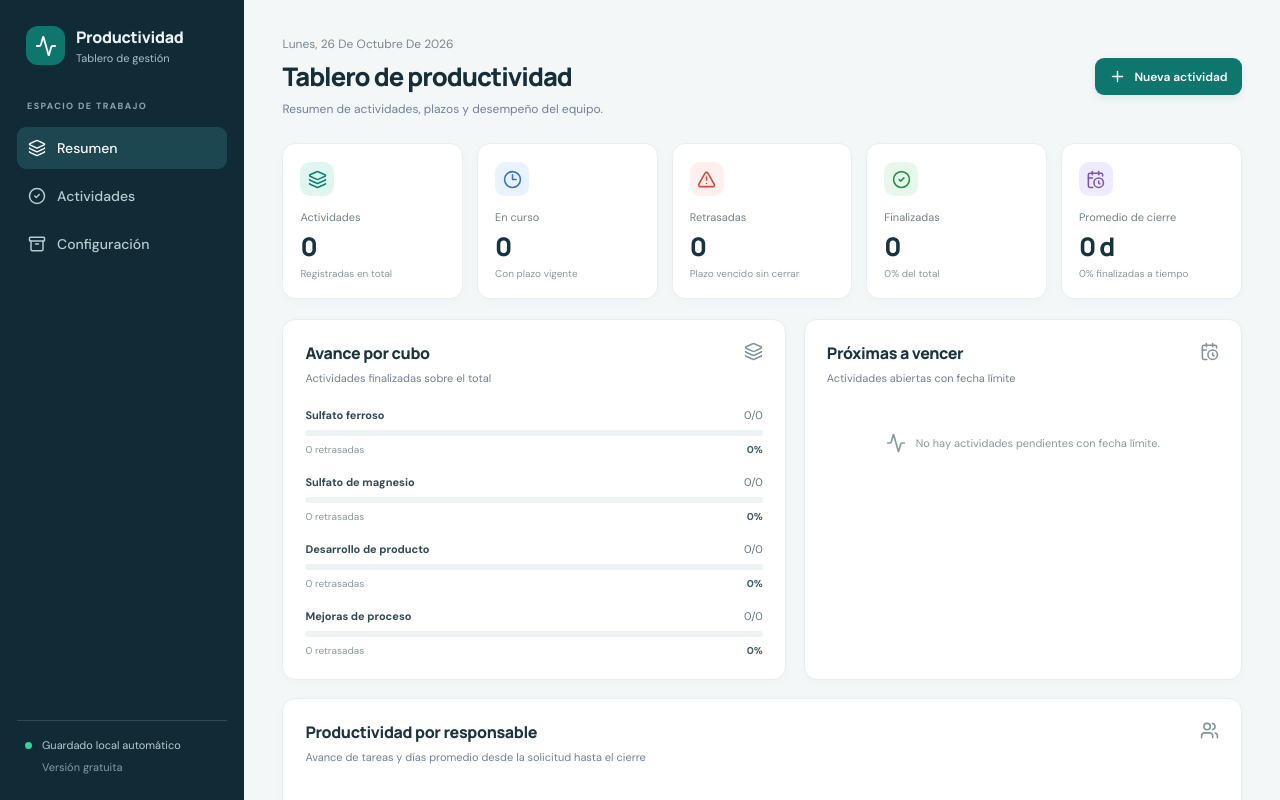
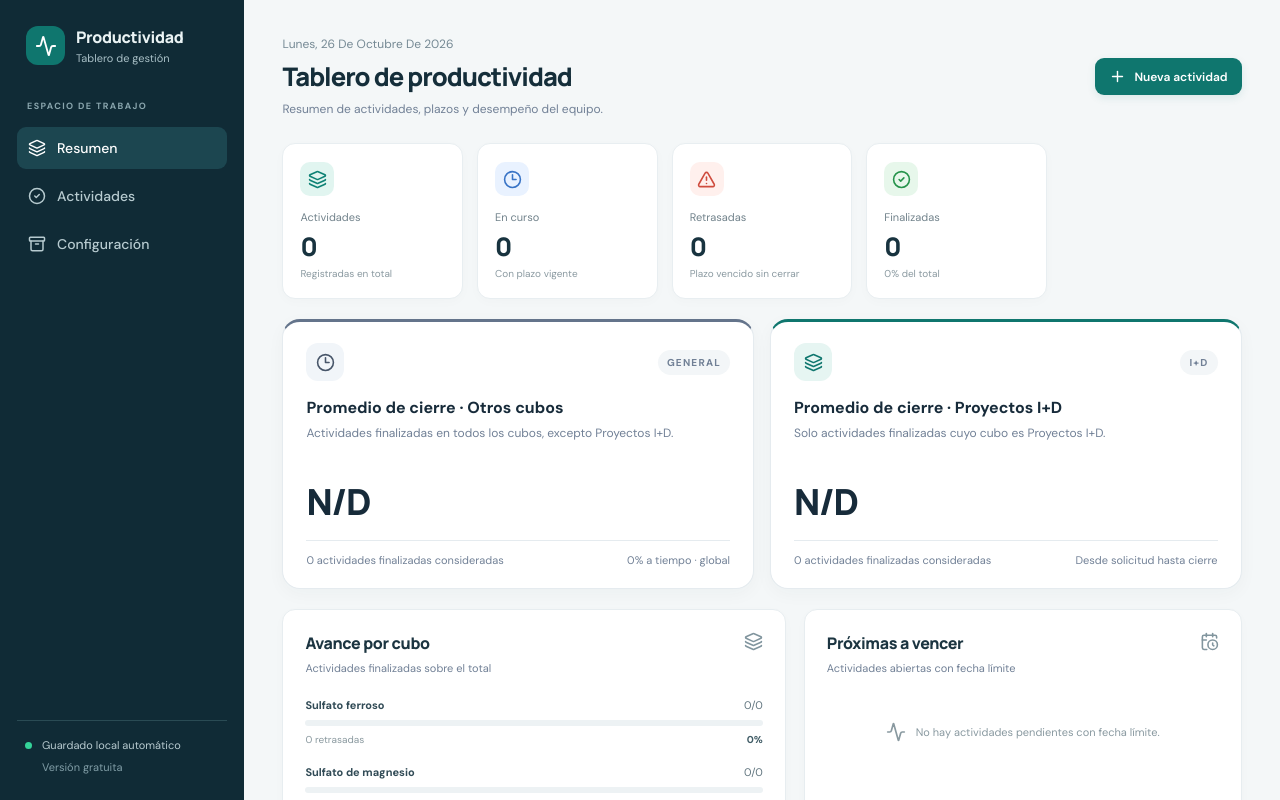
Before and after one commit to uvillegaspqp/tablero-productividad, a React (Vite) app: page / in a window 1280 px wide. Shown: the top 800 px of the page. Built offline with nearby package versions, Linux system fonts and the light colour scheme.

Commit message:
Add files via upload

```diff
--- a/src/App.jsx
+++ b/src/App.jsx
@@ -84,6 +84,34 @@ export default function App() {
       onTime, onTimePct:done.length ? Math.round(onTime/done.length*100) : 0,
       donePct:activities.length ? Math.round(done.length/activities.length*100) : 0,
       avgDays:durations.length ? Math.round(durations.reduce((s,n)=>s+n,0)/durations.length*10)/10 : 0
+    }
+  }, [activities])
+
+  // Promedio de cierre segmentado por cubo: Proyectos I+D vs. los demás cubos.
+  const closeTimeByProject = useMemo(() => {
+    const completed = activities.filter(a =>
+      a.status === 'finalizada' &&
+      a.requestDate &&
+      a.executionDate
+    )
+    const isProjectsId = (activity) =>
+      String(activity.bucket || '').trim().toLocaleLowerCase('es-CO') === 'proyectos i+d'
+
+    const averageFor = (items) => {
+      const durations = items
+        .map(a => diffDays(a.requestDate, a.executionDate))
+        .filter(days => days !== null && days >= 0)
+      return {
+        count: durations.length,
+        average: durations.length
+          ? Math.round(durations.reduce((sum, days) => sum + days, 0) / durations.length * 10) / 10
+          : null
+      }
+    }
+
+    return {
+      other: averageFor(completed.filter(a => !isProjectsId(a))),
+      projects: averageFor(completed.filter(isProjectsId))
     }
   }, [activities])
 
@@ -188,7 +216,35 @@ export default function App() {
         <Kpi icon={<Clock3/>} label="En curso" value={totals.progress} sub="Con plazo vigente" tone="blue"/>
         <Kpi icon={<AlertTriangle/>} label="Retrasadas" value={totals.late} sub="Plazo vencido sin cerrar" tone="red"/>
         <Kpi icon={<CheckCircle2/>} label="Finalizadas" value={totals.done} sub={`${totals.donePct}% del total`} tone="green"/>
-        <Kpi icon={<CalendarClock/>} label="Promedio de cierre" value={`${totals.avgDays} d`} sub={`${totals.onTimePct}% finalizadas a tiempo`} tone="purple"/>
+      </section>
+
+      <section className="close-time-grid" aria-label="Promedio de tiempo de cierre por tipo de cubo">
+        <div className="close-time-card close-time-general">
+          <div className="close-time-card-top">
+            <div className="close-time-icon"><Clock3 size={19}/></div>
+            <span className="close-time-tag">GENERAL</span>
+          </div>
+          <h2>Promedio de cierre · Otros cubos</h2>
+          <p className="close-time-description">Actividades finalizadas en todos los cubos, excepto Proyectos I+D.</p>
+          <div className="close-time-value">{closeTimeByProject.other.average === null ? 'N/D' : `${closeTimeByProject.other.average} días`}</div>
+          <div className="close-time-foot">
+            <span>{closeTimeByProject.other.count} actividades finalizadas consideradas</span>
+            <span>{totals.onTimePct}% a tiempo · global</span>
+          </div>
+        </div>
+        <div className="close-time-card close-time-projects">
+          <div className="close-time-card-top">
+            <div className="close-time-icon"><Layers3 size={19}/></div>
+            <span className="close-time-tag">I+D</span>
+          </div>
+          <h2>Promedio de cierre · Proyectos I+D</h2>
+          <p className="close-time-description">Solo actividades finalizadas cuyo cubo es Proyectos I+D.</p>
+          <div className="close-time-value">{closeTimeByProject.projects.average === null ? 'N/D' : `${closeTimeByProject.projects.average} días`}</div>
+          <div className="close-time-foot">
+            <span>{closeTimeByProject.projects.count} actividades finalizadas consideradas</span>
+            <span>Desde solicitud hasta cierre</span>
+          </div>
+        </div>
       </section>
 
       <section className="overview-grid">
```
Also changed, not shown: src/styles.css.
